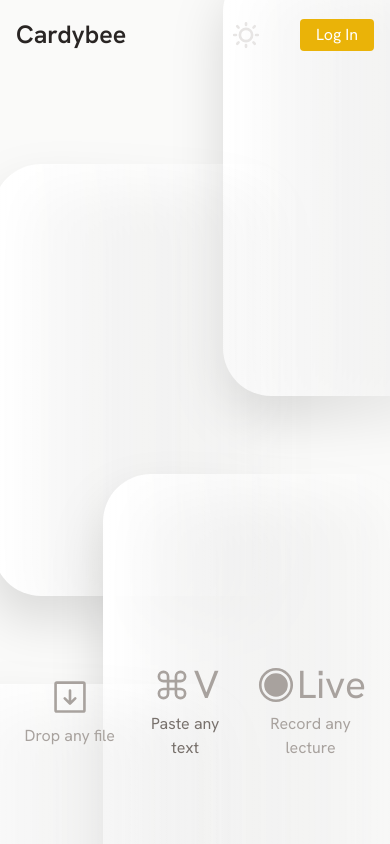
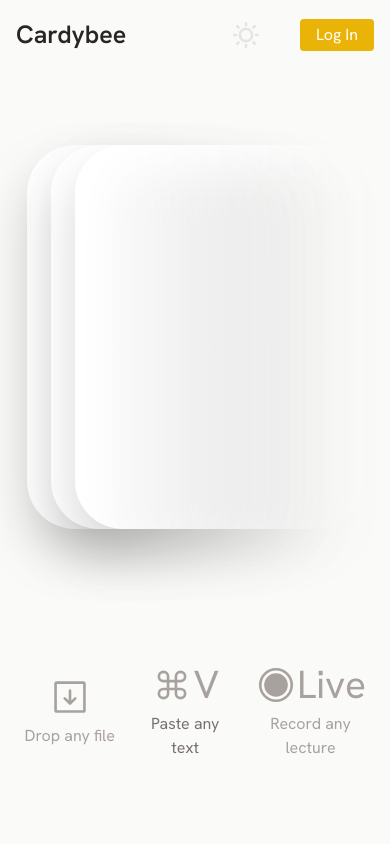
Before and after one commit to philipmuller/cardify, a Next.js app: page / in a window 390 px wide. Built offline with nearby package versions, Linux system fonts and the light colour scheme; no server answers.

Commit message:
Refine mobile layout

```diff
--- a/app/components/preview-card.tsx
+++ b/app/components/preview-card.tsx
@@ -11,10 +11,12 @@ export default function PreviewCard() {
     }
 
     return (
-        <motion.div
-            className={`bg-gradient-to-r shrink from-white dark:from-[#2E2A29] to-transparent dark:to-transparent bg-cover rounded-5xl  w-100 h-130 text-black drop-shadow-2xl p-4 `}
-            whileHover={{ scale: 1.07 }}
-            transition={transition}
-        />
+        <div className="h-96 md:h-130 aspect-square flex items-center justify-center">
+            <motion.div
+                className={`bg-gradient-to-r from-white dark:from-[#2E2A29] to-transparent dark:to-transparent bg-cover rounded-5xl w-3/4 h-full text-black drop-shadow-2xl p-4 `}
+                whileHover={{ scale: 1.07 }}
+                transition={transition}
+            />
+        </div>
     );
 }
--- a/app/components/preview-display.tsx
+++ b/app/components/preview-display.tsx
@@ -23,18 +23,20 @@ export function PreviewDisplay({ state }: { state: PreviewDisplayState}) {
     const isMobile = () => { return (breakpoint == Breakpoint.sm) };
 
     //number of cards to display
-    const numCards = isMobile() ? 4 : 3;
+    const numCards = 3;
 
     //Desktop Card spacing
-    const cardSpacingDesktop = 120; //spacing when displaying (desktop only)
-    const hintCardSpacingDesktop = 240; //spacing when hinting (desktop only)
+    const cardSpacingDesktop = 240; //spacing when displaying (desktop only)
+    const hintCardSpacingDesktop = 360; //spacing when hinting (desktop only)
+
+    const cardSpacingMobile = 360; //spacing when displaying (mobile only)
 
     const xOffsetsDesktop = [cardSpacingDesktop, 0, -cardSpacingDesktop];
     const hintXOffsetsDesktop = [hintCardSpacingDesktop, 0, -hintCardSpacingDesktop];
 
     //Mobile Card spacing
-    const xOffsetsMobile = [180, -50, 60, -100];
-    const yOffsetsMobile = [0, -40, 30];
+    const xOffsetsMobile = [cardSpacingMobile, 0, -cardSpacingMobile, -100];
+    const yOffsetsMobile = [0, 0, 0];
 
     //Desktop Vertical positioning
     const topPadding = [100, 0, 0];
@@ -104,7 +106,7 @@ export function PreviewDisplay({ state }: { state: PreviewDisplayState}) {
     };
 
     return (
-        <div className="flex flex-col gap-10 md:gap-0 md:flex-row justify-center items-center basis-3/4 pt-20 pb-10">
+        <div className="flex flex-row justify-center items-center basis-3/4 pt-20 pb-10">
             {displayCards()}
         </div>
     );
```
